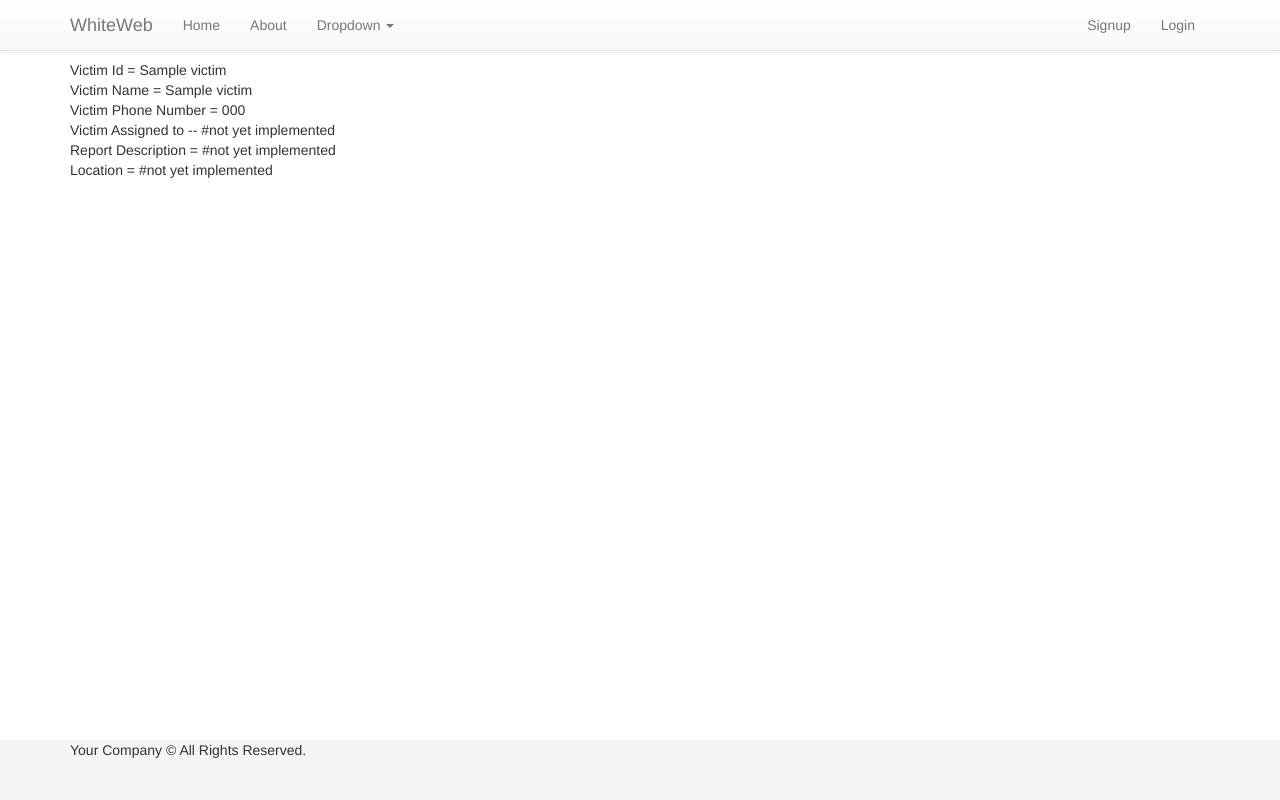
After one commit to HarsheetKakar/WhiteWeb, a Python web app: template WhiteWeb/WhiteWeb/templates/pages/victims.html in a window 1280 px wide. The commit adds this page. Run offline with Jinja, Linux system fonts and the light colour scheme; the template is opened without the code that fills it: most values are stand-ins (such as "Sample title", 1, 10 or a date in 2020); some libraries are stand-ins or nearby versions.

Commit message:
victims view added

```diff
--- a/WhiteWeb/WhiteWeb/templates/layouts/main.html
+++ b/WhiteWeb/WhiteWeb/templates/layouts/main.html
@@ -56,7 +56,8 @@
             <li {% if request.endpoint == 'about' %} class="active" {% endif %}><a href="{{ url_for('about') }}">About</a></li>
             {% if user.is_active %}
             <li><a href="{{url_for('logout')}}"> Logout </a></li>
-            <li><a href="{{url_for('reports')}}">Reports</a></li>
+            <li><a href="{{url_for('reports')}}"> Reports </a></li>
+            <li><a href="{{url_for('victims')}}"> Victims </a></li>
             {% endif %}
             <li class="dropdown">
               <a class="dropdown-toggle" data-toggle="dropdown">Dropdown <b class="caret"></b></a>
--- /dev/null
+++ b/WhiteWeb/WhiteWeb/templates/pages/victims.html
@@ -0,0 +1,15 @@
+{% extends 'layouts/main.html' %}
+{% block title %} Reports {% endblock %}
+
+{% block content %}
+  {% for victim in victims %}
+    <p>
+    Victim Id = {{victim}} <br>
+    Victim Name = {{ victims[victim]['name'] }} <br>
+    Victim Phone Number = {{ victims[victim]['phone'] }} <br>
+    Victim Assigned to -- #not yet implemented <br>
+    Report Description = #not yet implemented <br>
+    Location = #not yet implemented  <br>
+    </p>
+  {% endfor %}
+{% endblock %}
```
Also changed, not shown: WhiteWeb/app.py (+7 -1 lines).
